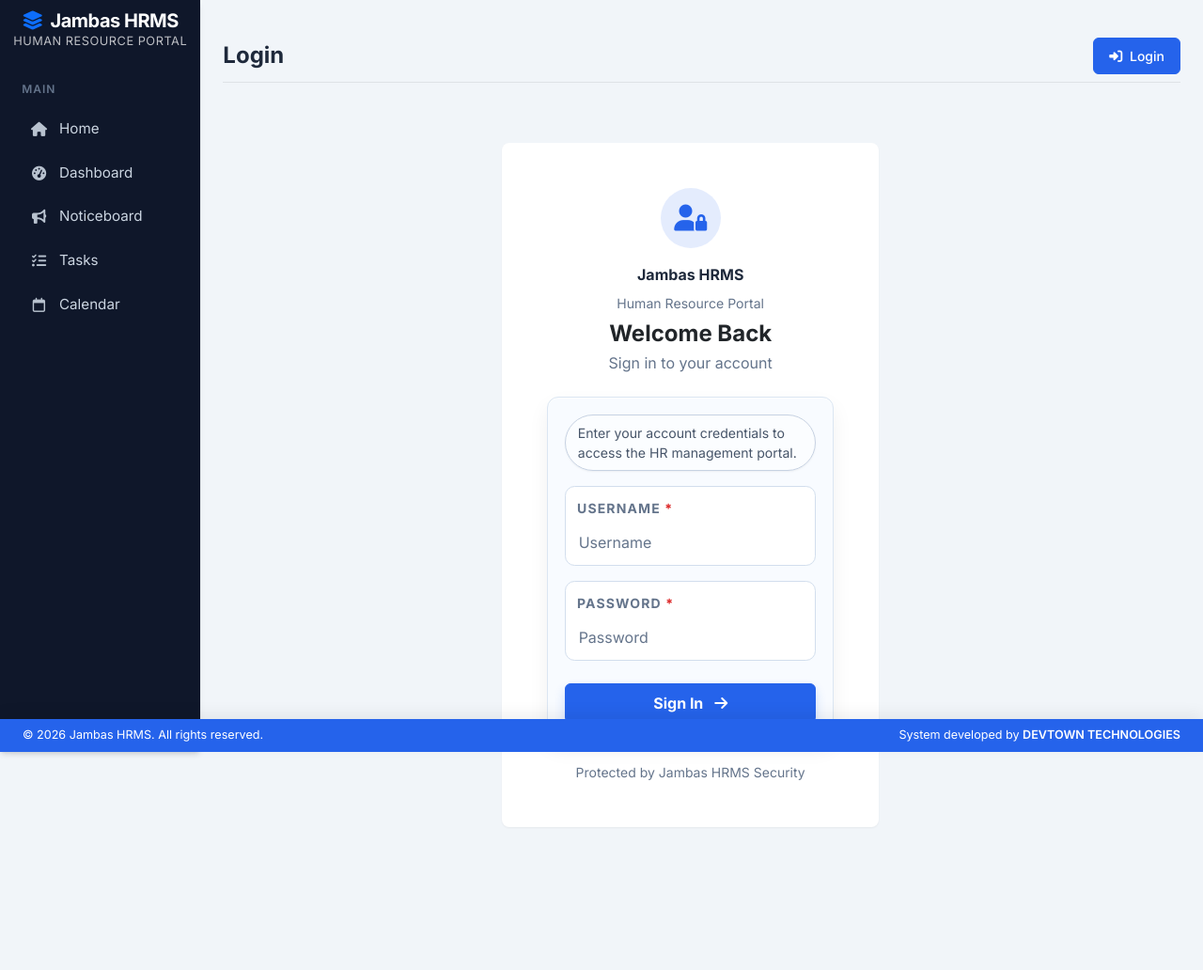
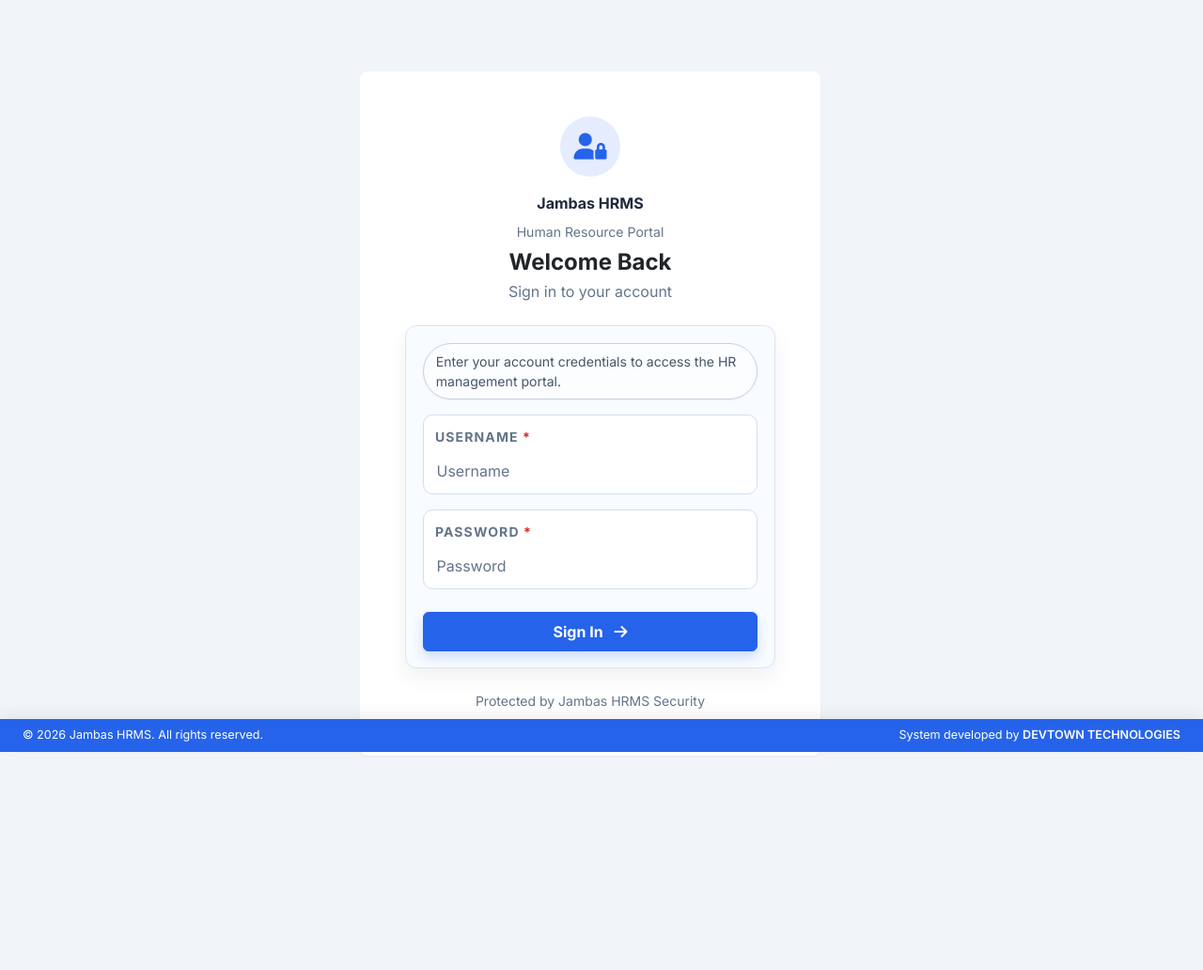
Before and after one commit to nekiwanuka/Jhrm-portal, a Django app: page /accounts/login/ in a window 1280 px wide. Shown: the whole page at 94% size. After the commit the page ends 804 px from the top, so only its background shows below. Run offline with Django 4.2, Linux system fonts and the light colour scheme; data comes from the database, SQL or seed files in the repository.

Commit message:
Hide sidebar for unauthenticated views and use full-width layout

```diff
--- a/templates/base.html
+++ b/templates/base.html
@@ -40,6 +40,7 @@
 <div class="container-fluid app-layout">
   <div class="row app-layout-row">
     <!-- Sidebar -->
+    {% if user.is_authenticated %}
     <nav class="col-md-3 col-lg-2 d-md-block sidebar collapse">
       <div class="position-sticky pt-0">
         <div class="sidebar-brand px-0 mb-2">
@@ -149,10 +150,11 @@
         </div>
       </div>
     </nav>
+    {% endif %}
 
     <!-- Main Content -->
-    <main class="col-md-9 ms-sm-auto col-lg-10 px-md-4">
-      {% if request.resolver_match.view_name != 'core:public_home' %}
+    <main class="{% if user.is_authenticated %}col-md-9 ms-sm-auto col-lg-10 px-md-4{% else %}col-12 px-3 px-md-4{% endif %}">
+      {% if request.resolver_match.view_name != 'core:public_home' and user.is_authenticated %}
       <div class="d-flex justify-content-between flex-wrap flex-md-nowrap align-items-center pt-3 pb-2 mb-3 border-bottom page-header">
         <h1 class="h2 page-title">{% block page_title %}Overview{% endblock %}</h1>
         <div class="btn-toolbar mb-2 mb-md-0">
```
